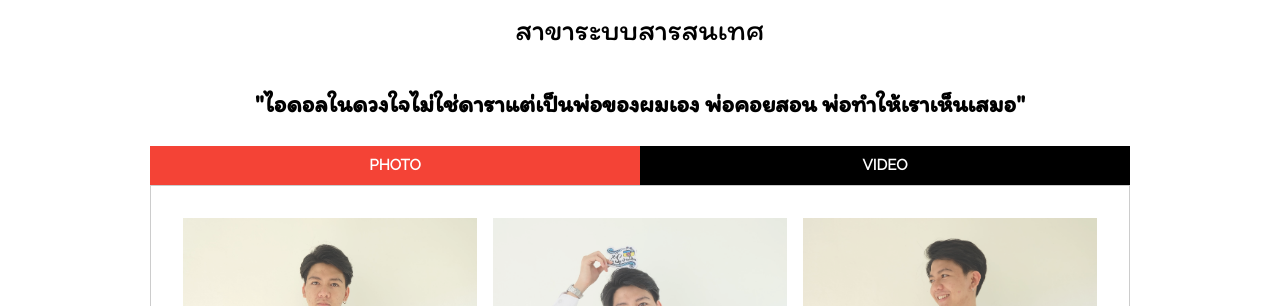
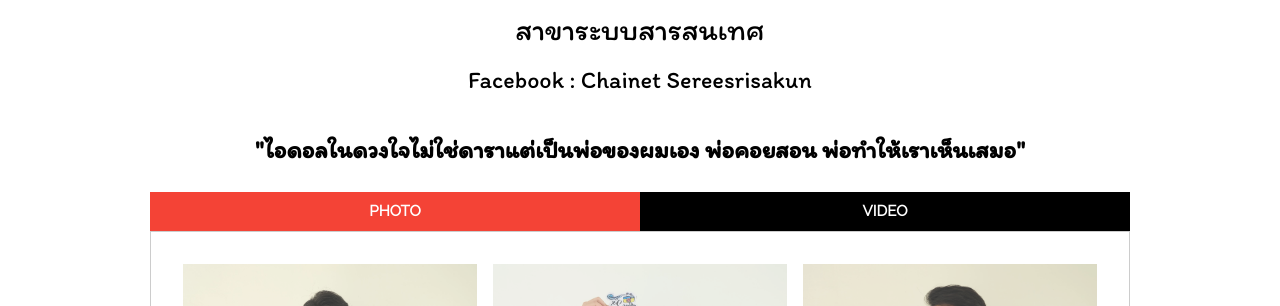
Before and after one commit to impalmn/16Inspirations-sum, a plain HTML site: page index.html in a window 1280 px wide. Shown: the part 794-1100 px from the top of the page. Drawn offline with nearby package versions, Linux system fonts and the light colour scheme.

Commit message:
Update index.html

```diff
--- a/index.html
+++ b/index.html
@@ -44,6 +44,7 @@ h2,h3,h4,h5,h6,p {font-family: "Itim", sans-serif}
     <h2 class="w3-center w3-text-black w3-xxlarge"><b>นายชัยเนตร เสรีศรีสกุล ( ซ้ำ )</b></h2>
     <h2 class="w3-center w3-text-black">คณะวิทยาการจัดการ</h2>
     <h2 class="w3-center w3-text-black">สาขาระบบสารสนเทศ</h2>
+    <h3 class="w3-center w3-text-black">Facebook : Chainet Sereesrisakun</h3>
 
   <!-- ???? -->
   <div class="w3-container w3-center">
```
